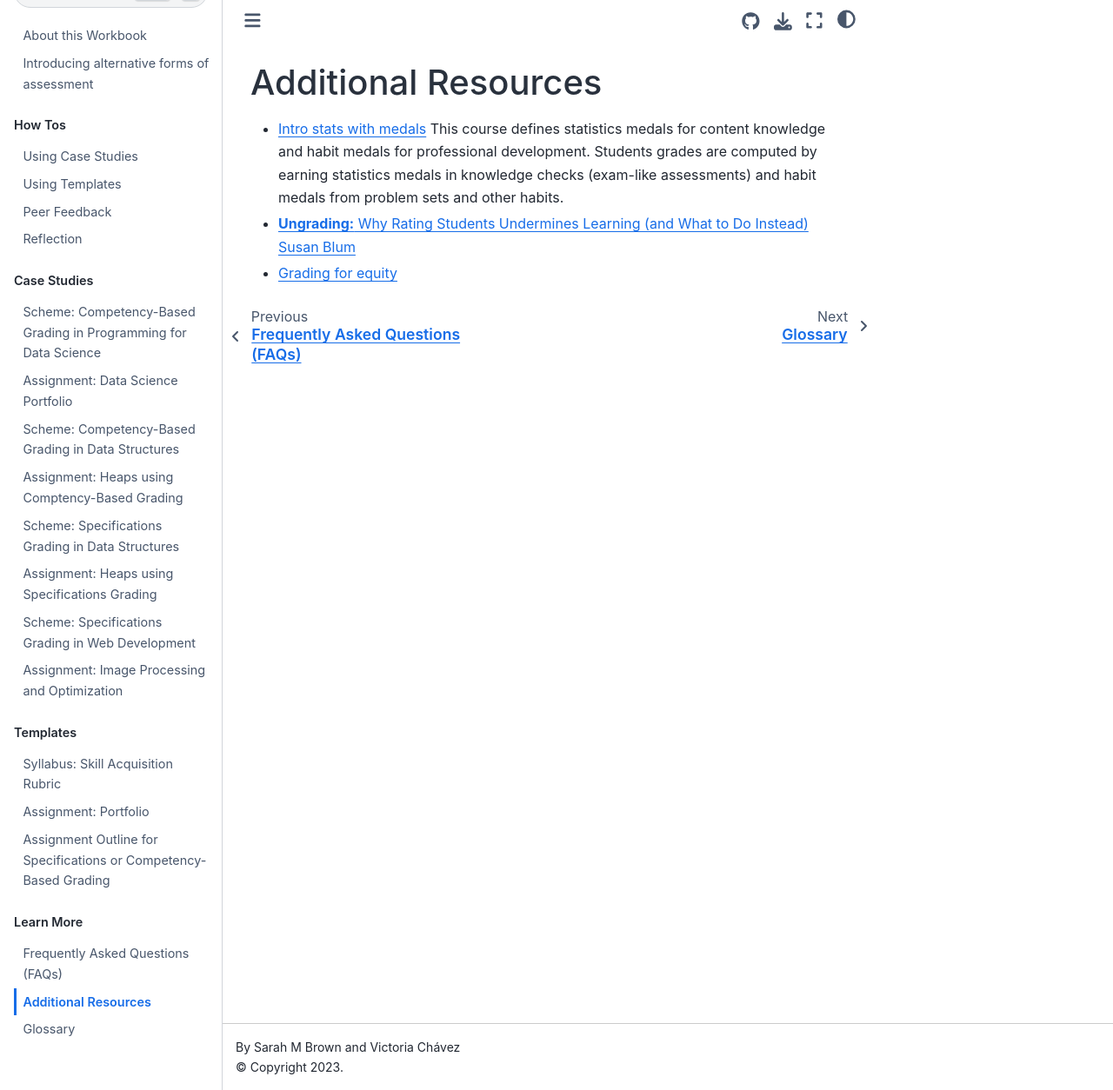
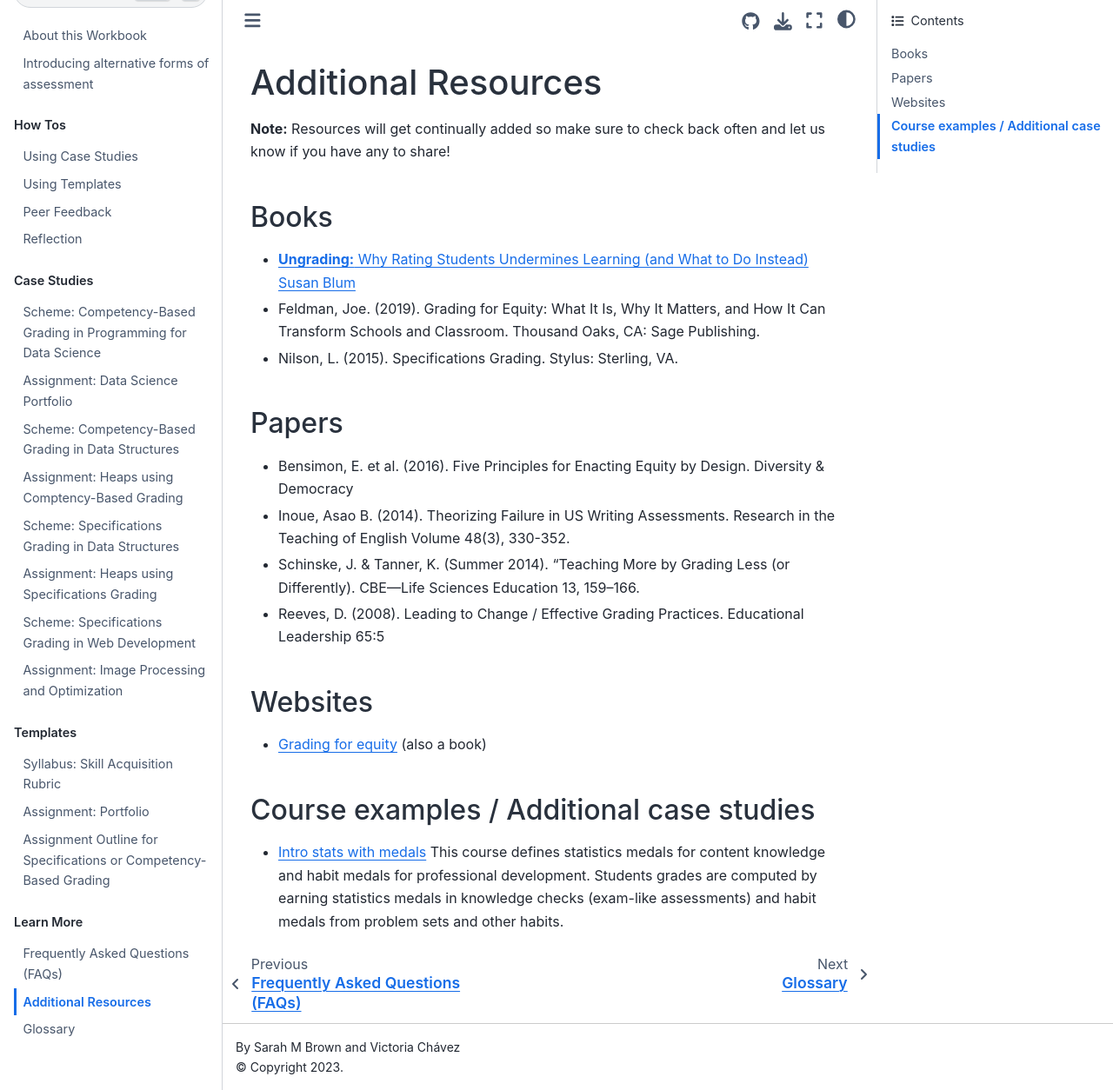
Before and after one commit to grading4learning/workbook, a Jupyter Book: the page built from resources/resources.md, in a window 1280 px wide and 1254 px high. Shown: the whole window at 87% size. Built offline with Jupyter Book 1.0.4 settings and Sphinx 7.4.7 and the Sphinx Book theme 1.1.4, drawn with Linux system fonts in a browser that asks for light colours.

Commit message:
categorized + added new resources

```diff
--- a/resources/resources.md
+++ b/resources/resources.md
@@ -1,6 +1,21 @@
 # Additional Resources
 
-<!-- Can also add books? -->
+**Note:** Resources will get continually added so make sure to check back often and let us know if you have any to share!
+
+## Books
+- [**Ungrading:** Why Rating Students Undermines Learning (and What to Do Instead) Susan Blum](https://wvupressonline.com/ungrading)
+- Feldman, Joe. (2019). Grading for Equity: What It Is, Why It Matters, and How It Can Transform Schools and Classroom. Thousand Oaks, CA: Sage Publishing.
+- Nilson, L. (2015). Specifications Grading. Stylus: Sterling, VA.
+
+## Papers
+- Bensimon, E. et al. (2016). Five Principles for Enacting Equity by Design. Diversity & Democracy
+- Inoue, Asao B. (2014). Theorizing Failure in US Writing Assessments. Research in the Teaching of English Volume 48(3), 330-352.
+- Schinske, J. & Tanner, K. (Summer 2014). “Teaching More by Grading Less (or Differently). CBE—Life Sciences Education 13, 159–166.
+- Reeves, D. (2008). Leading to Change / Effective Grading Practices. Educational
+Leadership 65:5
+
+## Websites
+- [Grading for equity](https://gradingforequity.org/) (also a book)
+
+## Course examples / Additional case studies
 - [Intro stats with medals](https://kmkinnaird.github.io/SDS220-fall2021/grading.html) This course defines statistics medals for content knowledge and habit medals for professional development.  Students grades are computed by earning statistics medals in knowledge checks (exam-like assessments) and habit medals from problem sets and other habits.
-- [**Ungrading:** Why Rating Students Undermines Learning (and What to Do Instead) Susan Blum](https://wvupressonline.com/ungrading)
-- [Grading for equity](https://gradingforequity.org/)
```
